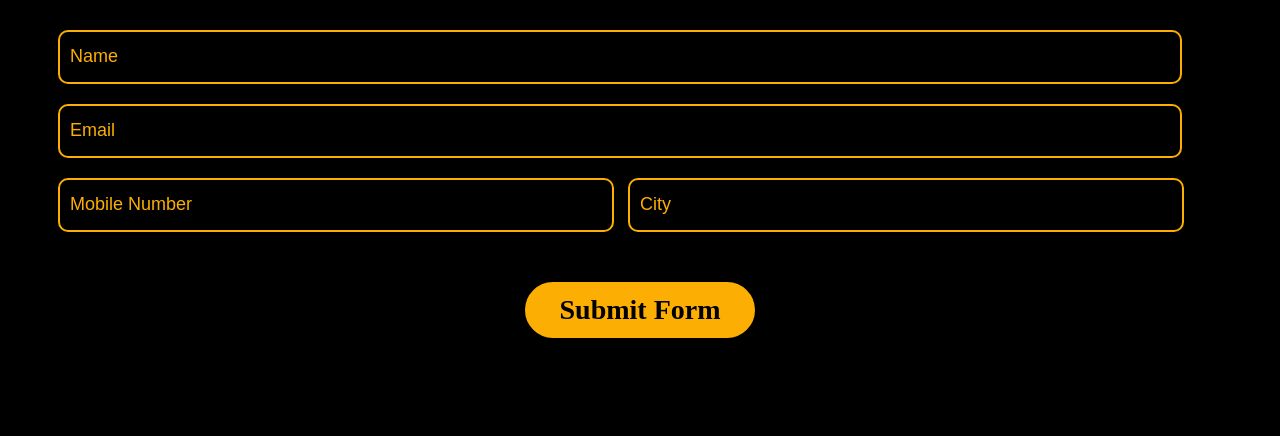
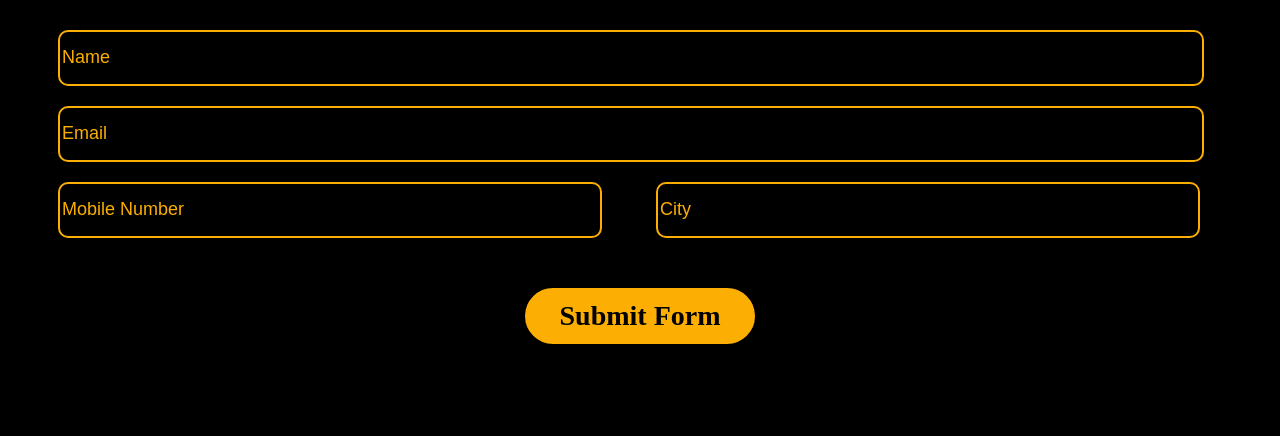
Before and after one commit to shubham1upadhyay/Startup_Landing_Page, a plain HTML site: page index.html in a window 1280 px wide. Shown: the part 597-1033 px from the top of the page. Drawn offline with Linux system fonts and the light colour scheme.

Commit message:
code updated

```diff
--- a/makeup.css
+++ b/makeup.css
@@ -91,9 +91,9 @@ body{
     color: #FCAF02;
 }
 input{
-    width: 1100px;
-    height:30px;
-    padding: 10px;
+    width: 90%;
+    height:50px;
+    /* padding: 10px; */
     border: 2px solid #ccc;
     border-radius: 5px;
     margin-bottom: 20px;
@@ -106,8 +106,8 @@ input{
     color:white;
     }
 input[type="tel"], input[id="city"]{
-    width:532px;
-    margin-right: -40px;
+    width:42.4%;
+    /* margin-left: 5px; */
 }
 ::placeholder{
     color:#FCAF02;
```
